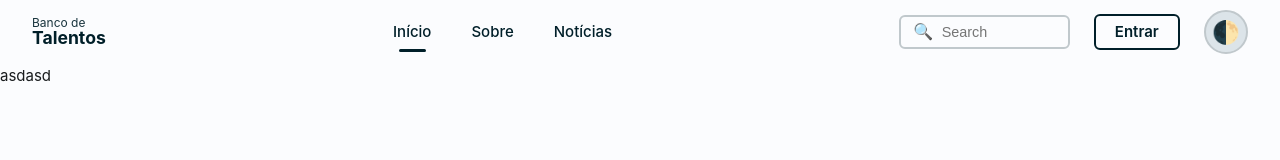
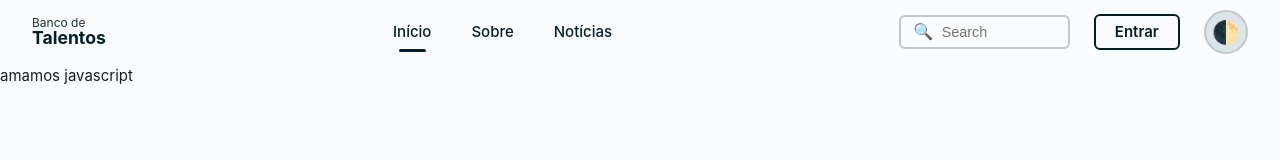
Before and after one commit to TalentPoolPicos/talentPoolFrontRemake, a Vue app: page / in a window 1280 px wide. Shown: the top 160 px of the page. Built offline with nearby package versions, Linux system fonts and the light colour scheme.

Commit message:
corrigir texto no componente HomeView para refletir a mensagem correta

```diff
--- a/src/views/HomeView.vue
+++ b/src/views/HomeView.vue
@@ -1,5 +1,5 @@
 <script setup lang="ts"></script>
 
 <template>
-  <main>asdasd</main>
+  <main>amamos javascript</main>
 </template>
```
